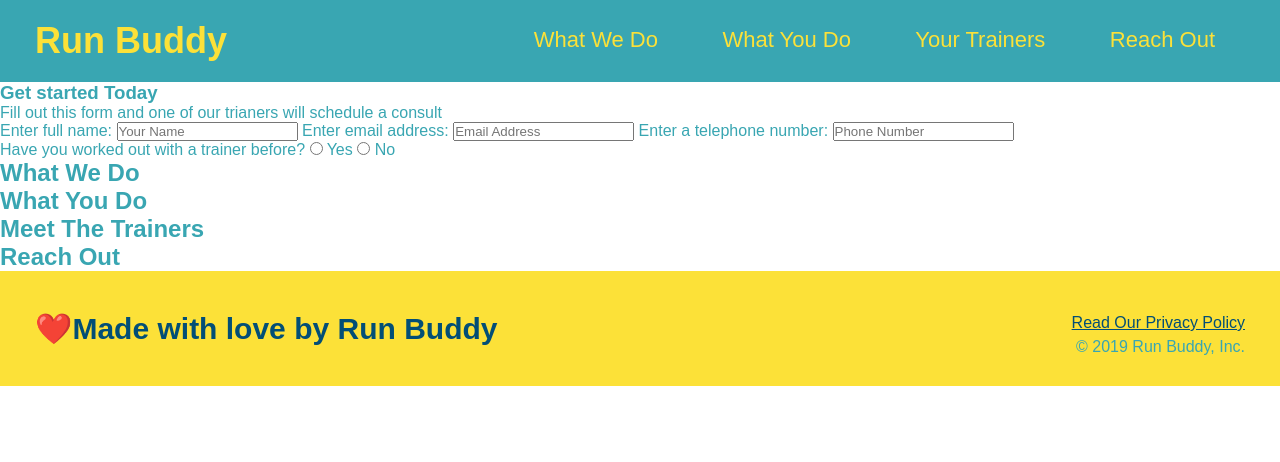
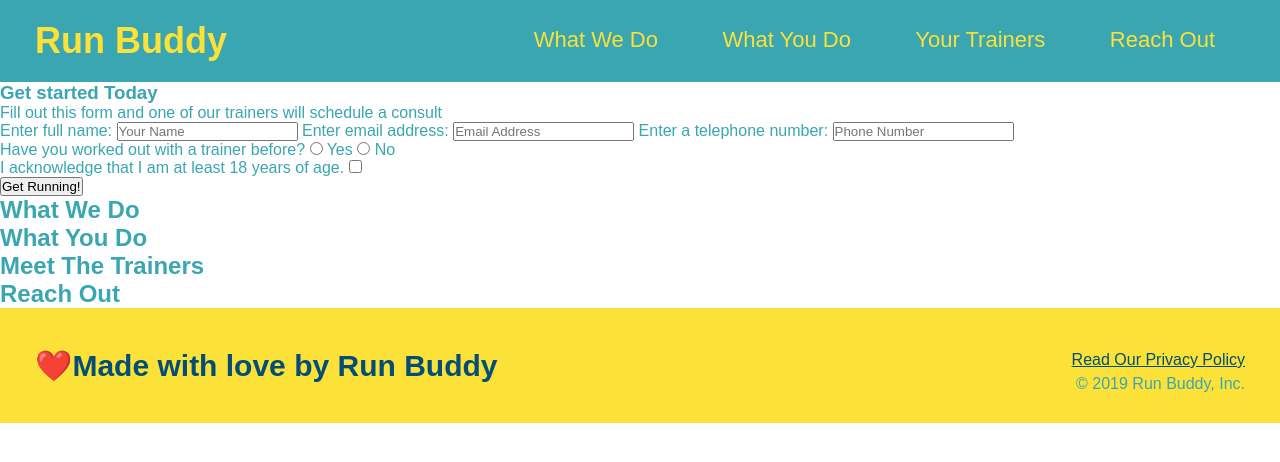
Before and after one commit to CrisGraciano/Run-Buddy, a plain HTML site: page index.html in a window 1280 px wide. Drawn offline with Linux system fonts and the light colour scheme.

Commit message:
Hero Box HTML

```diff
--- a/index.html
+++ b/index.html
@@ -37,14 +37,14 @@
     <section>
       <div>
         <h3>Get started Today</h3>
-        <p>Fill out this form and one of our trianers will schedule a consult</p>
+        <p>Fill out this form and one of our trainers will schedule a consult</p>
       <form>
         <label for="name">Enter full name:</label>
         <input type="text" placeholder="Your Name" name="name" id="name"/>
         <label for="email">Enter email address:</label>
-        <input type="text" placeholder="Email Address" name="email" id="email" />
+        <input type="email" placeholder="Email Address" name="email" id="email" />
         <label for="phone">Enter a telephone number:</label>
-        <input type="text" placeholder="Phone Number" name="phone" id="phone" />
+        <input type="tel" placeholder="Phone Number" name="phone" id="phone" />
         <p>
           Have you worked out with a trainer before?
           <input type="radio" name="trainer-confirm" id="trainer-yes" />
@@ -52,6 +52,15 @@
           <input type="radio" name="trainer-confirm" id="trainer-no" />
           <label for="trainer-no">No</label>
         </p>
+        <p>
+          <label for="checkbox" >
+            I acknowledge that I am at least 18 years of age.
+          </label>
+          <input type="checkbox" name="age-confirm" id="checkbox" />
+        </p>
+        <button type="submit">
+          Get Running!
+        </button>
       </form>
       </div>
     </section>
```
